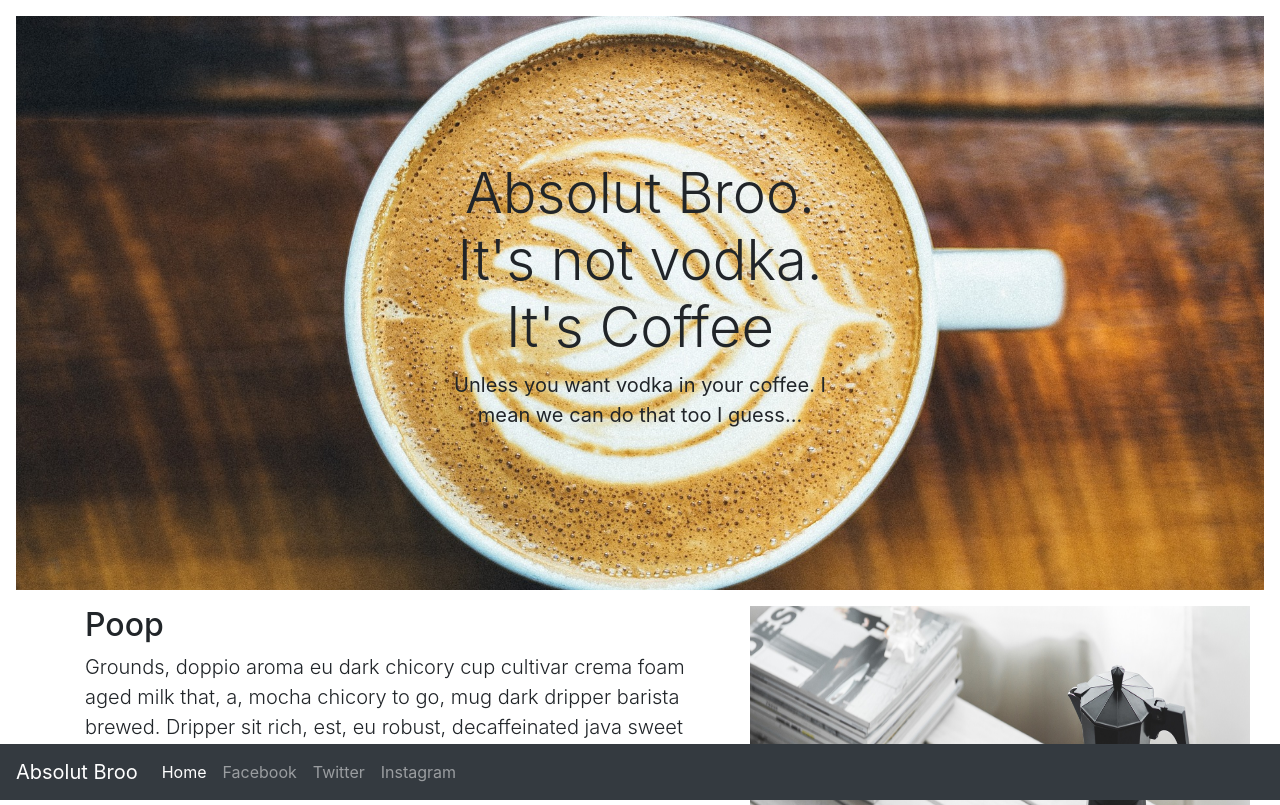
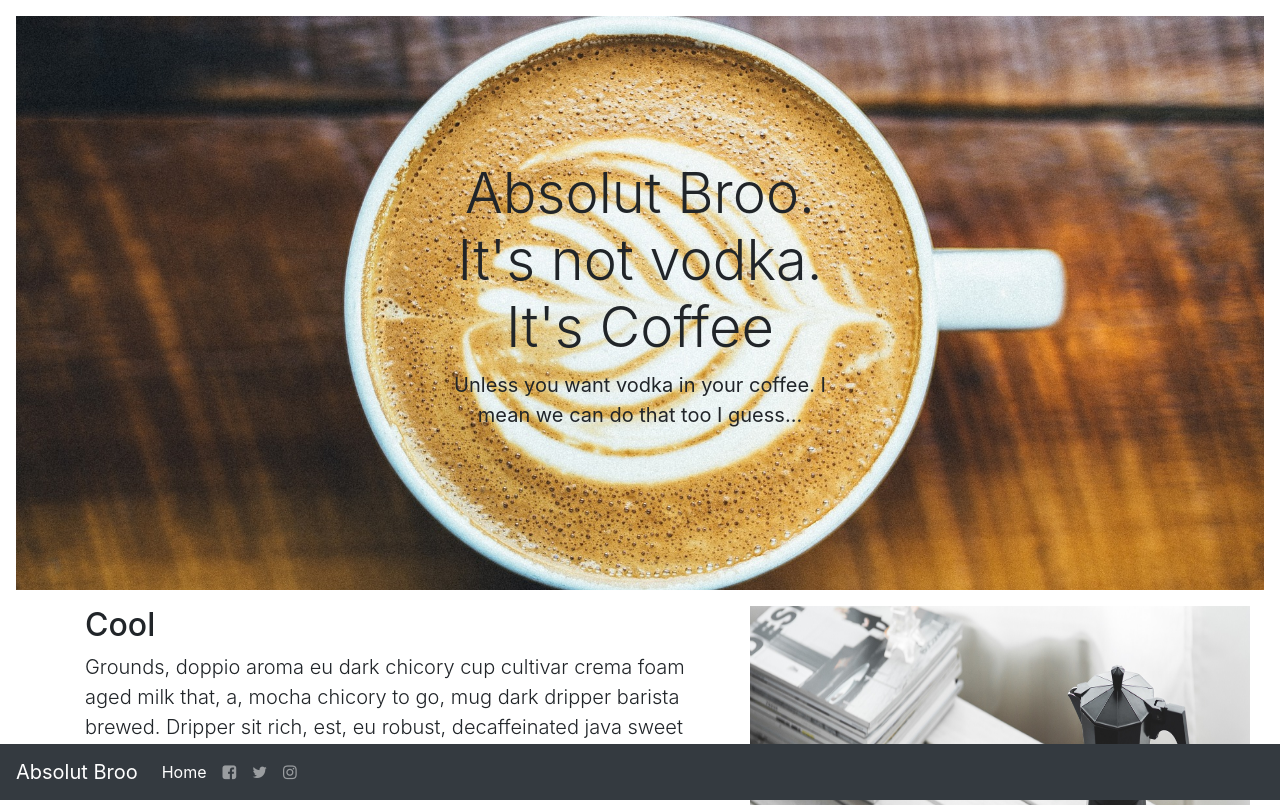
Before and after one commit to Grod-tier-develops/smc_web_design3, a plain HTML site: page week3_hw/index.html in a window 1280 px wide. Shown: the top 805 px of the page. Drawn offline with nearby package versions, Linux system fonts and the light colour scheme.

Commit message:
Update index.html

```diff
--- a/week3_hw/index.html
+++ b/week3_hw/index.html
@@ -15,6 +15,8 @@
       integrity="sha384-Vkoo8x4CGsO3+Hhxv8T/Q5PaXtkKtu6ug5TOeNV6gBiFeWPGFN9MuhOf23Q9Ifjh"
       crossorigin="anonymous"
     />
+
+    <link href="https://stackpath.bootstrapcdn.com/font-awesome/4.7.0/css/font-awesome.min.css" rel="stylesheet" integrity="sha384-wvfXpqpZZVQGK6TAh5PVlGOfQNHSoD2xbE+QkPxCAFlNEevoEH3Sl0sibVcOQVnN" crossorigin="anonymous">
 
     <title>Week 3 jumbotron</title>
 
@@ -50,13 +52,13 @@
             >
           </li>
           <li class="nav-item">
-            <a class="nav-link" href="#">Facebook</a>
+            <a class="nav-link" href="#"> <i class="fa fa-facebook-square" aria-hidden="true"></i></a>
           </li>
           <li class="nav-item">
-            <a class="nav-link" href="#">Twitter</a>
+            <a class="nav-link" href="#"><i class="fa fa-twitter" aria-hidden="true"></i></a>
           </li>
           <li class="nav-item">
-            <a class="nav-link" href="#">Instagram</a>
+            <a class="nav-link" href="#"><i class="fa fa-instagram" aria-hidden="true"></i></a>
           </li>
         </ul>
       </div>
@@ -83,7 +85,7 @@
     <div class="container marketing">
       <div class="row featurette">
         <div class="col-md-7">
-          <h2 class="featurette-heading">Poop</h2>
+          <h2 class="featurette-heading">Cool</h2>
           <p class="lead">
             Grounds, doppio aroma eu dark chicory cup cultivar crema foam aged
             milk that, a, mocha chicory to go, mug dark dripper barista brewed.
```
